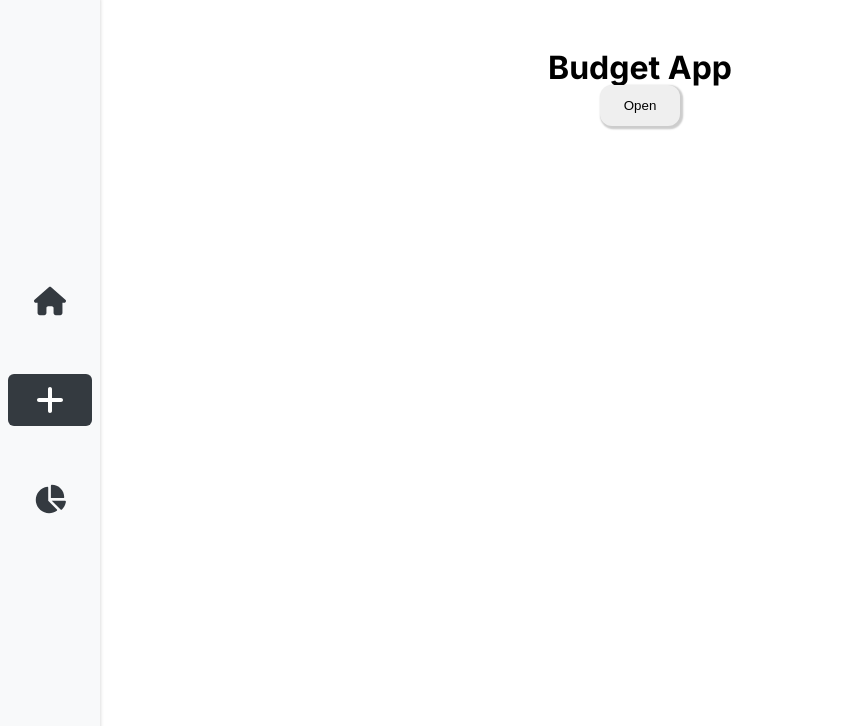
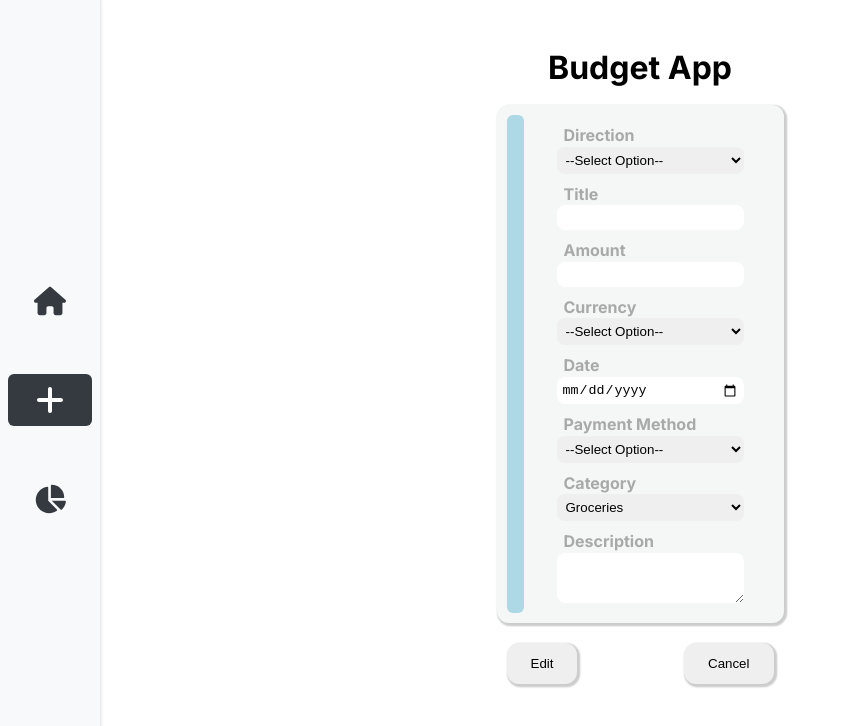
Before and after one commit to benediktbrenk/budget-app, a Next.js app: page /newentry in a window 1280 px wide. Shown: the top 726 px of the page, without its empty margins (0-843 px from the left). Built offline with nearby package versions, Linux system fonts and the light colour scheme; no server answers; the database is empty.

Commit message:
styled editEntry

```diff
--- a/components/TransactionDetails/index.js
+++ b/components/TransactionDetails/index.js
@@ -1,5 +1,5 @@
 import * as Styled from "./TransactionDetails.styled";
-
+import { useRouter } from "next/router";
 import { useState } from "react";
 
 export default function TransactionDetails({
--- a/components/TransactionEntryForm/TransactionEntryForm.styled.js
+++ b/components/TransactionEntryForm/TransactionEntryForm.styled.js
@@ -35,6 +35,27 @@ export const FormField = styled.div`
   gap: 0.1rem;
   margin: 5px;
 
+  label {
+    padding-left: 7px;
+    color: darkgray;
+    font-weight: bold;
+  }
+
+  input,
+  select,
+  textarea {
+    border: none;
+    border-radius: 0.5rem;
+  }
+
+  input,
+  select {
+    padding: 5px;
+  }
+
+  textarea {
+    height: 50px;
+  }
 
 `;
 
@@ -54,8 +75,7 @@ box-shadow: 0.1rem 0.1rem 0.1rem 0.1rem rgba(0, 0, 0, 0.2);
 cursor: pointer;
   &:hover {
     background-color: red;
-  }
-`;
+  }`
 
 export const EditButton = styled.button`
 padding: 0.8rem 1.5rem;
@@ -67,14 +87,3 @@ cursor: pointer;
     background-color: lightblue;
   }
 `;
-
-export const OpenButton = styled.button`
-padding: 0.8rem 1.5rem;
-border-radius: 0.75rem;
-border: none;
-box-shadow: 0.1rem 0.1rem 0.1rem 0.1rem rgba(0, 0, 0, 0.2);
-cursor: pointer;
-  &:hover {
-    background-color: lightblue;
-  }
-`
--- a/components/TransactionEntryForm/index.js
+++ b/components/TransactionEntryForm/index.js
@@ -1,6 +1,6 @@
 import * as Styled from "./TransactionEntryForm.styled";
 import { useRouter } from "next/router";
-import React, { useState } from "react";
+import React from "react";
 
 function TransactionEntryForm({
   updateTransactions,
@@ -8,36 +8,35 @@ function TransactionEntryForm({
   currentTransaction,
   mode,
 }) {
+
+
   const router = useRouter();
 
-  const [showModal, setShowModal] = useState(false);
 
-  // Function to open modal
-  const openModal = () => {
-    setShowModal(true);
-  };
-
-  // Function to close modal
-  const closeModal = () => {
-    setShowModal(false);
-  };
-
-  // Function to handle form submission
   const handleSubmit = (event) => {
     event.preventDefault();
     const formData = new FormData(event.target);
-    const data = Object.fromEntries(formData);
-    const updatedTransaction = { ...data, amount: parseFloat(data.amount) };
+    const updatedTransaction = {
+      direction: formData.get("direction"),
+      name: formData.get("name"),
+      amount: parseFloat(formData.get("amount")),
+      currency: formData.get("currency"),
+      date: formData.get("date"),
+      paymentMethod: formData.get("paymentMethod"),
+      category: formData.get("category"),
+      description: formData.get("description"),
+    };
     updateTransactions(updatedTransaction, id);
     event.target.reset();
-    setShowModal(false);
     router.push("/");
+  };
+
+  const handleBack = () => {
+    router.back();
   };
 
   return (
     <>
-      <Styled.OpenButton onClick={openModal}>Open</Styled.OpenButton>
-      {showModal && (
       <div className="modal">
         <form onSubmit={handleSubmit}>
           <Styled.FormContainer>
@@ -75,9 +74,7 @@ function TransactionEntryForm({
             min="0.00"
             step="0.01"
             required
-                  defaultValue={
-                    mode === "add" ? "" : currentTransaction.amount
-                  }
+            defaultValue={mode === "add" ? "" : currentTransaction.amount}
           />
         </Styled.FormField>
         <Styled.FormField>
@@ -100,9 +97,7 @@ function TransactionEntryForm({
             type="date"
             name="date"
             required
-                  defaultValue={
-                    mode === "add" ? "" : currentTransaction.date
-                  }
+            defaultValue={mode === "add" ? "" : currentTransaction.date}
           />
         </Styled.FormField>
         <Styled.FormField>
@@ -122,17 +117,13 @@ function TransactionEntryForm({
         </Styled.FormField>
         <Styled.FormField>
           <label htmlFor="category">Category</label>
-                <select
-                  type="text"
-                  name="category"
-                  required
-                  defaultValue={mode === "add" ? "Groceries" : currentTransaction.category}
-                >
+          <select type="text" name="category" required defaultValue="Groceries">
             <option value="Groceries">Groceries</option>
             <option value="Salary">Salary</option>
             <option value="Housing">Housing</option>
             <option value="Insurance">Insurance</option>
             <option value="Utilities">Utilities</option>
+
           </select>
         </Styled.FormField>
         <Styled.FormField>
@@ -147,12 +138,11 @@ function TransactionEntryForm({
         </Styled.FormField>
           </Styled.FormContainer>
           <Styled.FormButton>
-              <Styled.EditButton type="submit">Save</Styled.EditButton>
-              <Styled.CancelButton type="button" onClick={closeModal}>Cancel</Styled.CancelButton>
+            <Styled.EditButton type="submit">Edit</Styled.EditButton>
+            <Styled.CancelButton onClick={handleBack}>Cancel</Styled.CancelButton>
           </Styled.FormButton>
         </form>
       </div>
-      )}
     </>
   );
 }
```
Lines whose indentation alone changed are shown as unchanged.
